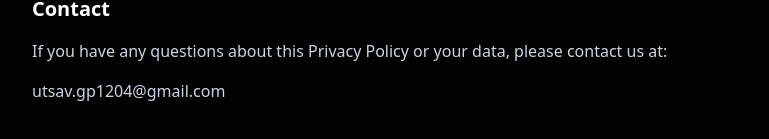
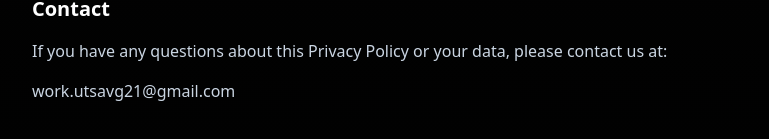
Before and after one commit to utsavg05/snip-it, a Next.js app: page /privacy in a window 1280 px wide. Shown: the part 1889-2028 px from the top of the page, without its empty margins (248-1017 px from the left). Built offline with nearby package versions, Linux system fonts and the light colour scheme; no server answers.

Commit message:
update contact email in Privacy Policy page

```diff
--- a/app/privacy/page.tsx
+++ b/app/privacy/page.tsx
@@ -173,7 +173,7 @@ export default function PrivacyPolicyPage() {
         </p>
 
         <p className="text-slate-300 font-medium">
-          utsav.gp1204@gmail.com
+          work.utsavg21@gmail.com
         </p>
       </section>
     </div>
```
